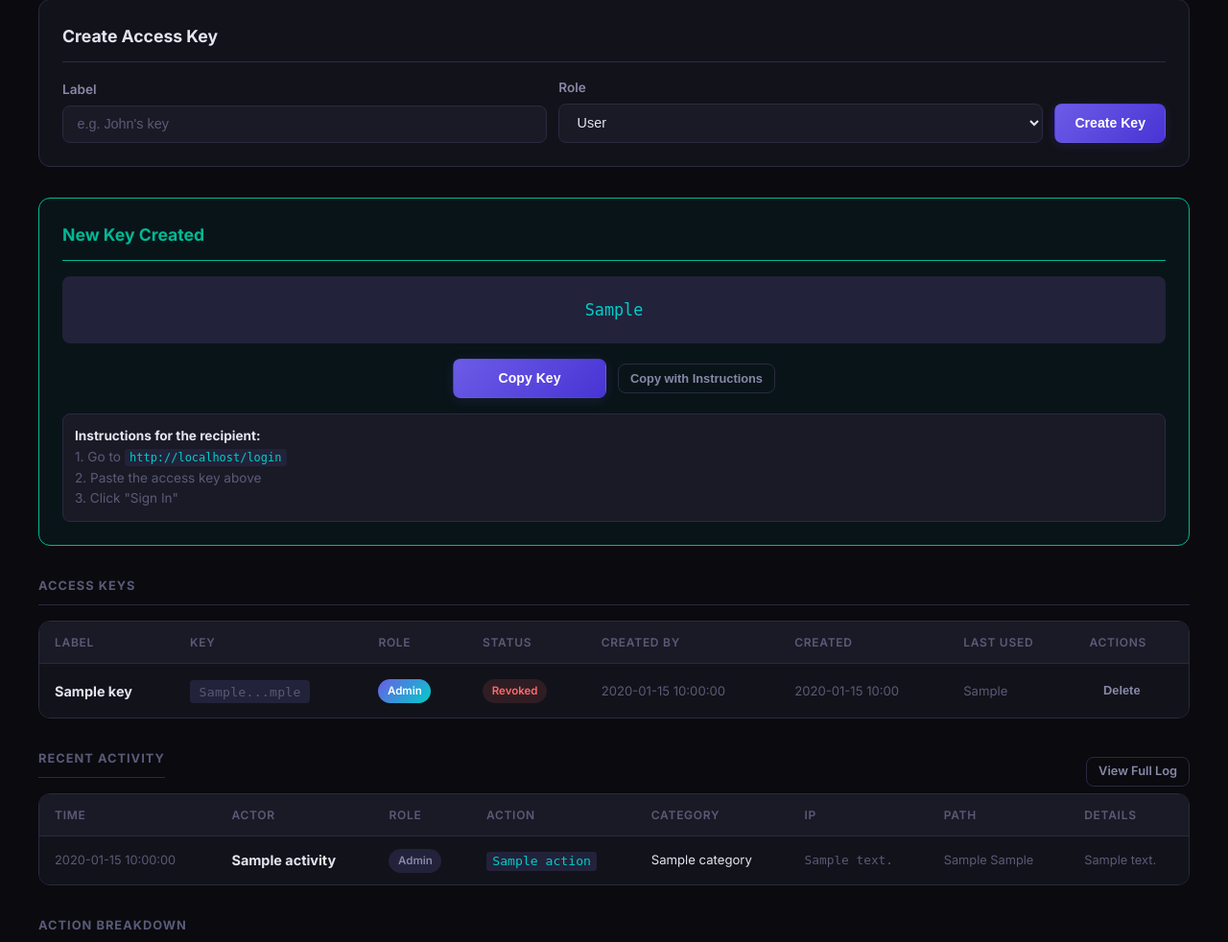
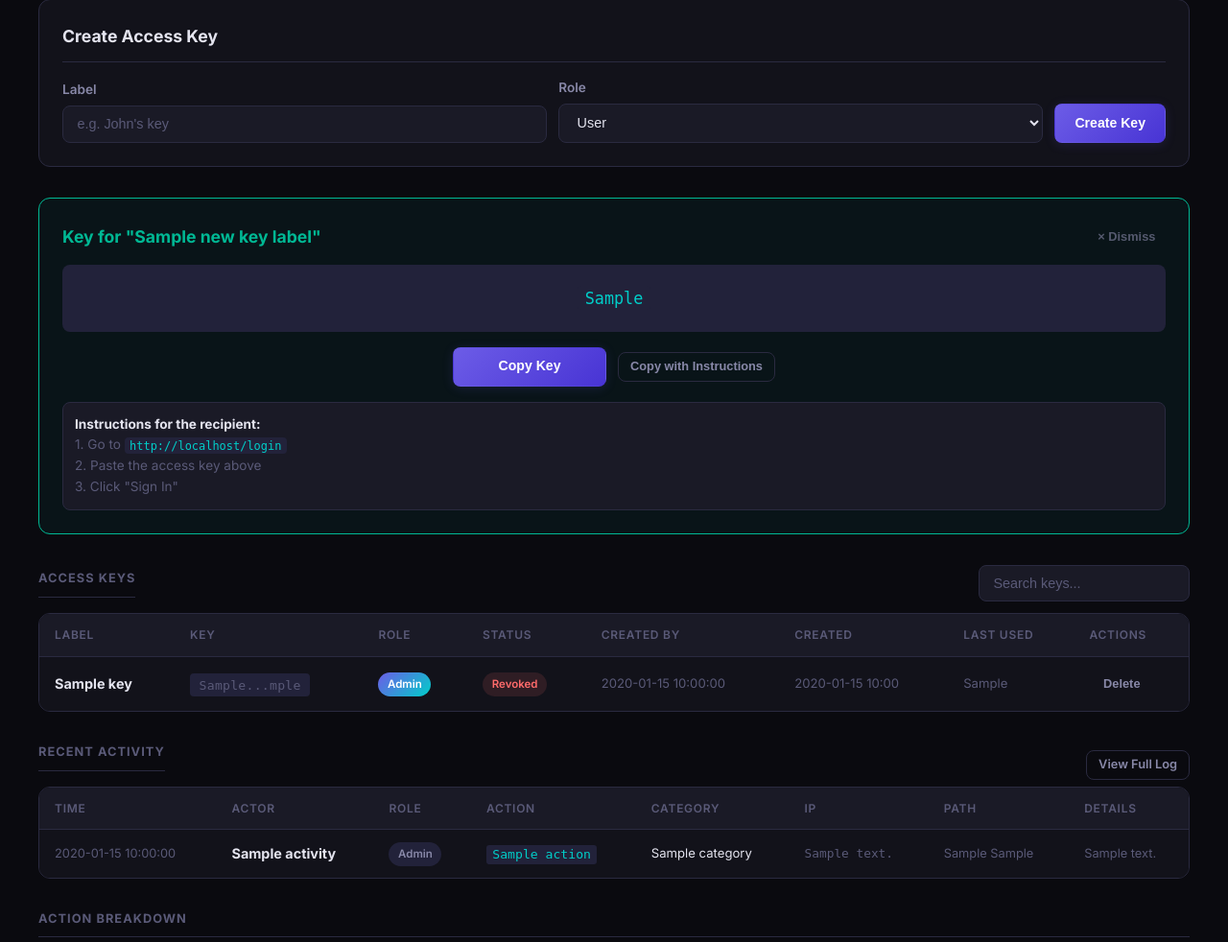
Before and after one commit to babybooghost/academic-outreach, a Flask app: template app/web/templates/admin.html in a window 1280 px wide. Shown: the part 522-1504 px from the top of the page at 96% size. Run offline with Flask 3, Linux system fonts and the light colour scheme; the template is opened without the code that fills it: most values are stand-ins (such as "Sample title", 1, 10 or a date in 2020); parts of the project's set-up code (start-up, migrations or seed data) failed here and were passed over.

Commit message:
Persist access key in session until dismissed, add key search bar
- Created keys now stored in Flask session, survive page navigation
- Key card stays visible with label until explicitly dismissed (x button)
- Dismiss calls /admin/keys/dismiss to clear from session
- Search bar filters keys table by label/role/status in real time
- Copy Key and Copy with Instructions buttons remain functional

Co-Authored-By: Claude Opus 4.6 <noreply@anthropic.com>

```diff
--- a/app/web/app.py
+++ b/app/web/app.py
@@ -814,14 +814,24 @@ def create_app() -> Flask:
         conn = _conn()
         try:
             keys = get_access_keys(conn)
-            new_key = request.args.get("new_key")
+            # Key persists in session until dismissed
+            new_key = session.get("last_created_key")
+            new_key_label = session.get("last_created_key_label", "")
             stats = get_admin_activity_stats(conn)
             recent_activity = get_admin_activity_log(conn, limit=50)
             _log_activity("admin_view_hub", category="admin", is_admin=True)
             return render_template("admin.html", keys=keys, new_key=new_key,
+                                   new_key_label=new_key_label,
                                    stats=stats, recent_activity=recent_activity)
         finally:
             conn.close()
+
+    @app.route("/admin/keys/dismiss", methods=["POST"])
+    @admin_required
+    def admin_dismiss_key():
+        session.pop("last_created_key", None)
+        session.pop("last_created_key_label", None)
+        return jsonify({"success": True})
 
     @app.route("/admin/activity")
     @admin_required
@@ -892,8 +902,10 @@ def create_app() -> Flask:
             _log_activity("admin_create_key", category="admin", is_admin=True,
                           target_type="access_key",
                           details={"label": label, "role": role})
+            session["last_created_key"] = key_value
+            session["last_created_key_label"] = label
             flash(f"Access key created for '{label}'.", "success")
-            return redirect(url_for("admin_hub", new_key=key_value))
+            return redirect(url_for("admin_hub"))
         except Exception as exc:
             flash(f"Failed to create key: {exc}", "error")
             return redirect(url_for("admin_hub"))
--- a/app/web/templates/admin.html
+++ b/app/web/templates/admin.html
@@ -95,16 +95,17 @@
             </form>
         </div>
 
-        <!-- Generated Key Display -->
+        <!-- Generated Key Display (persists in session until dismissed) -->
         {% if new_key %}
         <div class="card section" id="new-key-card" style="border-color: var(--ao-success); background: rgba(0,206,201,0.05);">
-            <div class="card-header" style="border-color: var(--ao-success);">
-                <h3 style="color: var(--ao-success);">New Key Created</h3>
+            <div style="display:flex; justify-content:space-between; align-items:center; padding:0 0 0.75rem 0;">
+                <h3 style="color: var(--ao-success); margin:0;">Key for "{{ new_key_label }}"</h3>
+                <button class="btn btn-ghost btn-sm" onclick="dismissKey()" title="Dismiss this key display" style="opacity:0.6;">&times; Dismiss</button>
             </div>
             <div style="background: var(--ao-surface-3); padding: 1.25rem; border-radius: var(--ao-radius-sm); text-align: center; margin-bottom:1rem;">
                 <code id="new-key-value" style="font-size: 1.05rem; user-select: all; word-break: break-all; line-height:1.8;">{{ new_key }}</code>
             </div>
-            <div style="display:flex; gap:0.75rem; justify-content:center; align-items:center;">
+            <div style="display:flex; gap:0.75rem; justify-content:center; align-items:center; flex-wrap:wrap;">
                 <button class="btn btn-primary" onclick="copyKey()" id="copy-key-btn" style="min-width:160px;">
                     Copy Key
                 </button>
@@ -120,40 +121,17 @@
                 3. Click "Sign In"
             </div>
         </div>
-        <script>
-        function copyKey() {
-            const key = document.getElementById('new-key-value').textContent.trim();
-            navigator.clipboard.writeText(key).then(() => {
-                const btn = document.getElementById('copy-key-btn');
-                btn.textContent = 'Copied!';
-                btn.style.background = 'var(--ao-success)';
-                document.getElementById('copy-feedback').innerHTML = '<span style="color:var(--ao-success);">Key copied to clipboard</span>';
-                setTimeout(() => {
-                    btn.textContent = 'Copy Key';
-                    btn.style.background = '';
-                }, 3000);
-            });
-        }
-        function copyInstructions() {
-            const key = document.getElementById('new-key-value').textContent.trim();
-            const host = '{{ request.host_url }}'.replace(/\/$/, '');
-            const text = `Your Academic Outreach access key:\n\n${key}\n\nHow to log in:\n1. Go to ${host}/login\n2. Paste the key above\n3. Click "Sign In"\n\nKeep this key safe — don't share it publicly.`;
-            navigator.clipboard.writeText(text).then(() => {
-                const btn = document.getElementById('copy-instructions-btn');
-                btn.textContent = 'Copied!';
-                document.getElementById('copy-feedback').innerHTML = '<span style="color:var(--ao-success);">Key + instructions copied — ready to send to user</span>';
-                setTimeout(() => { btn.textContent = 'Copy with Instructions'; }, 3000);
-            });
-        }
-        </script>
         {% endif %}
 
         <!-- Existing Keys -->
         <div class="section">
-            <div class="section-title">Access Keys</div>
+            <div style="display:flex; justify-content:space-between; align-items:center; flex-wrap:wrap; gap:0.5rem;">
+                <div class="section-title" style="margin:0;">Access Keys</div>
+                <input type="text" id="key-search" placeholder="Search keys..." oninput="filterKeys()" style="width:220px; padding:0.4rem 0.75rem; font-size:0.85rem;">
+            </div>
             {% if keys %}
-            <div class="table-wrap">
-                <table>
+            <div class="table-wrap" style="margin-top:0.75rem;">
+                <table id="keys-table">
                     <thead>
                         <tr>
                             <th>Label</th>
@@ -168,7 +146,7 @@
                     </thead>
                     <tbody>
                         {% for key in keys %}
-                        <tr>
+                        <tr class="key-row">
                             <td><strong>{{ key.label or 'Unlabeled' }}</strong></td>
                             <td>
                                 <span class="key-display key-display-masked">
@@ -290,5 +268,44 @@
     <footer class="footer-bar" style="text-align:center; padding:1.5rem; color:var(--ao-text-dim); font-size:0.8rem; border-top:1px solid var(--ao-border);">
         Admin Hub — Academic Outreach v{{ app_version }}
     </footer>
+
+    <script>
+    function copyKey() {
+        const key = document.getElementById('new-key-value').textContent.trim();
+        navigator.clipboard.writeText(key).then(() => {
+            const btn = document.getElementById('copy-key-btn');
+            btn.textContent = 'Copied!';
+            btn.style.background = 'var(--ao-success)';
+            document.getElementById('copy-feedback').innerHTML = '<span style="color:var(--ao-success);">Key copied to clipboard</span>';
+            setTimeout(() => { btn.textContent = 'Copy Key'; btn.style.background = ''; }, 3000);
+        });
+    }
+
+    function copyInstructions() {
+        const key = document.getElementById('new-key-value').textContent.trim();
+        const host = '{{ request.host_url }}'.replace(/\/$/, '');
+        const text = `Your Academic Outreach access key:\n\n${key}\n\nHow to log in:\n1. Go to ${host}/login\n2. Paste the key above\n3. Click "Sign In"\n\nKeep this key safe — don't share it publicly.`;
+        navigator.clipboard.writeText(text).then(() => {
+            const btn = document.getElementById('copy-instructions-btn');
+            btn.textContent = 'Copied!';
+            document.getElementById('copy-feedback').innerHTML = '<span style="color:var(--ao-success);">Key + instructions copied — ready to send</span>';
+            setTimeout(() => { btn.textContent = 'Copy with Instructions'; }, 3000);
+        });
+    }
+
+    function dismissKey() {
+        fetch('/admin/keys/dismiss', { method: 'POST' }).then(() => {
+            document.getElementById('new-key-card').style.display = 'none';
+        });
+    }
+
+    function filterKeys() {
+        const q = document.getElementById('key-search').value.toLowerCase().trim();
+        document.querySelectorAll('.key-row').forEach(row => {
+            const text = row.textContent.toLowerCase();
+            row.style.display = text.includes(q) ? '' : 'none';
+        });
+    }
+    </script>
 </body>
 </html>
```
